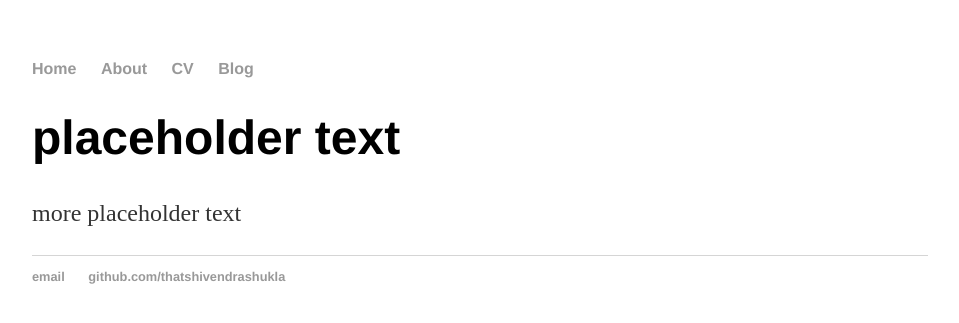
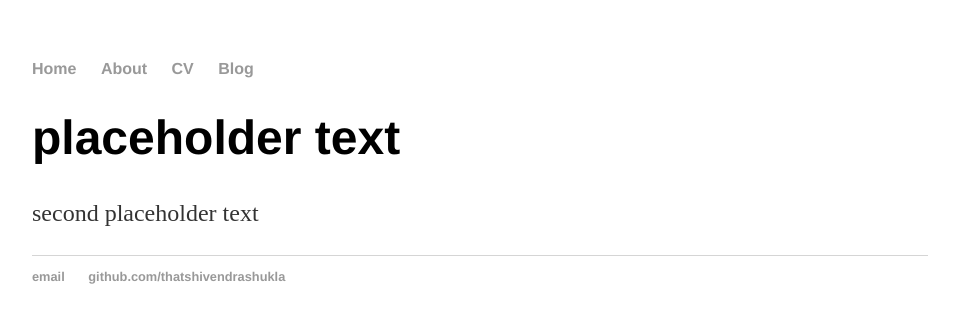
Before and after one commit to thatshivendrashukla/thatshivendrashukla.github.io, a Jekyll site: the page built from index.html, in a window 1280 px wide. Shown: the top 323 px of the page, without its empty margins (160-1119 px from the left). Built offline with Jekyll 4.4.1, drawn with Linux system fonts in a browser that asks for light colours.

Commit message:
Update index.html

```diff
--- a/index.html
+++ b/index.html
@@ -1,30 +1,8 @@
-<!DOCTYPE html>
-<html>
-	<head>
-		<title>Shivendra Shukla</title>
-		<!-- link to main stylesheet -->
-		<link rel="stylesheet" type="text/css" href="/css/main.css">
-	</head>
-	<body>
-		<nav>
-    		<ul>
-        		<li><a href="/">Home</a></li>
-	        	<li><a href="/about">About</a></li>
-        		<li><a href="/cv">CV</a></li>
-        		<li><a href="/blog">Blog</a></li>
-    		</ul>
-		</nav>
-		<div class="container">
-    		<div class="blurb">
-        		<h1>placeholder text</h1>
-				<p>more placeholder text</p>
-    		</div><!-- /.blurb -->
-		</div><!-- /.container -->
-		<footer>
-    		<ul>
-        		<li><a href="mailto:email@addre.ss">email</a></li>
-        		<li><a href="https://github.com/thatshivendrashukla">github.com/thatshivendrashukla</a></li>
-			</ul>
-		</footer>
-	</body>
-</html>
+---
+layout: default
+title: Shivendra Shukla
+---
+<div class="blurb">
+	<h1>placeholder text</h1>
+	<p>second placeholder text</p>
+</div><!-- /.blurb -->
```
